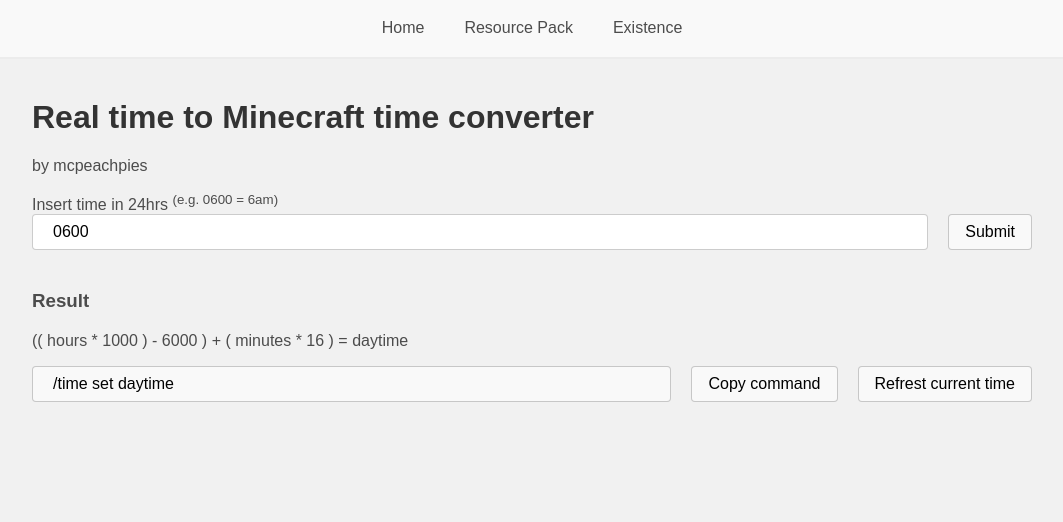
After one commit to mcpeachpies/mcpeachpies-website, a PHP site: page /tools/minecraft-time/ in a window 1280 px wide. The commit adds this page. Shown: the part 381-903 px from the top of the page, without its empty margins (108-1171 px from the left). Run offline with PHP 8.4, Linux system fonts and the light colour scheme.

Commit message:
Minecraft time calculator

```diff
--- a/style.css
+++ b/style.css
@@ -248,7 +248,7 @@ ul li {
 
 /* Tools */
 /* Skin viewer */
-form > div input[type="text"], form .card, .results {
+form > div input[type="text"], form .card, .results, .input-div input[type="text"] {
 	box-sizing: border-box;
 	width: 100%;
 	padding: 8px 20px;
@@ -257,6 +257,27 @@ form > div input[type="text"], form .card, .results {
 	background: var(--bg-0);
 	border-radius: 4px;
 }
+.nowrap-div {
+	display: flex;
+	flex-wrap: nowrap;
+	align-items: center;
+}
+.nowrap-div > * + * {
+	margin-left: 20px;
+}
+
+.input-div input[type="button"] {
+	padding: 8px 16px;
+	background: var(--bg-1);
+	border: 1px solid var(--border);
+	height: 100%;
+	font-size: 1em;
+	border-radius: 4px;
+}
+.input-div input[readonly] {
+	background: var(--bg-1);
+}
+
 form .options {
 	display: grid;
 	grid-template-columns: repeat(auto-fill, minmax(200px, 1fr));
--- /dev/null
+++ b/tools/minecraft-time/index.php
@@ -0,0 +1,36 @@
+<?php include("../../start.php") ?>
+
+<!-- MAIN PAGE -->
+<div class="wrapper">
+	<div class="content extra-wide">
+		<div class="content-core">
+
+			<h1 class="title">Real time to Minecraft time converter</h1>
+			<p>by mcpeachpies</p>
+
+			<div class="input-div">
+				<label for="time">Insert time in 24hrs <sup id="example">(e.g. 0600 = 6am)</sup></label>
+				<div class="nowrap-div">
+					<input name="time" type="text" value="0600" id="time" />
+					<input type="button" value="Submit" onclick="calculate(this.form)" />
+				</div>
+			</div>
+
+
+			<div class="output-wrapper">
+				<h3 class="sub-title">Result</h3>
+				<p id="output">(( hours * 1000 ) - 6000 ) + ( minutes * 16 ) = daytime</p>
+			</div>
+
+			<div class="input-div nowrap-div">
+				<input type="text" id="command" value="/time set daytime" readonly />
+				<input type="button" value="Copy command" id="copy" /> <input type="button" value="Refrest current time" onclick="example()" />
+			</div>
+
+		</div>
+	</div>
+</div>
+
+<script src="/tools/minecraft-time/time.js"></script>
+
+<?php include("../../end.php") ?>
--- /dev/null
+++ b/tools/minecraft-time/time.js
@@ -0,0 +1,64 @@
+function innerHTML(element, text) {
+	document.getElementById(element).innerHTML = text;
+}
+
+function example() {
+
+	var date = new Date();
+
+	var hours = (date.getHours()).toString();
+	var T_hours = hours;
+
+	if (T_hours > 11) {
+		var meridiem = "pm";
+		T_hours -= 12
+
+	} else { var meridiem = "am" };
+
+	if (hours < 10) { hours = "0" + hours }
+
+	var minutes = (date.getMinutes()).toString();
+	if (minutes < 10) { minutes = "0" + minutes }
+
+	var currentTime = hours + minutes;
+	convert(currentTime);
+	document.getElementById("time").value = currentTime;
+
+	innerHTML("example", "(e.g. " + currentTime + " = " + T_hours + ":" + minutes + meridiem + ")")
+}
+
+function calculate(form) {
+
+	var fullTime = document.querySelector(`[name="time"]`).value;
+	convert(fullTime);
+
+}
+
+function convert(fullTime) {
+
+	var Chours = fullTime.slice(0, 2);
+	var Cminutes = fullTime.slice(2, 4);
+
+	if (Chours < 06) {
+		var daytime = Math.ceil(((Chours * 1000) + 18000) + (Cminutes * 16.7));
+		innerHTML("output", "(( " + Chours + "* 1000 ) + 18000 ) + ( " + Cminutes + "* 16.7 ) = " + daytime);
+		document.getElementById("command").value = "/time set " + daytime;
+	}
+	else {
+		var daytime = Math.ceil(((Chours * 1000) - 6000) + (Cminutes * 16.7));
+		innerHTML("output", "(( " + Chours + "* 1000 ) - 6000 ) + ( " + Cminutes + "* 16.7 ) = " + daytime);
+		document.getElementById("command").value = "/time set " + daytime;
+	}
+
+
+}
+
+var copyButton = document.getElementById("copy");
+
+copyButton.addEventListener('click', function (event) {
+	var commandArea = document.getElementById("command");
+	commandArea.select();
+
+	document.execCommand('copy');
+
+});
```
Also changed, not shown: index.php (+10 -1 lines).
